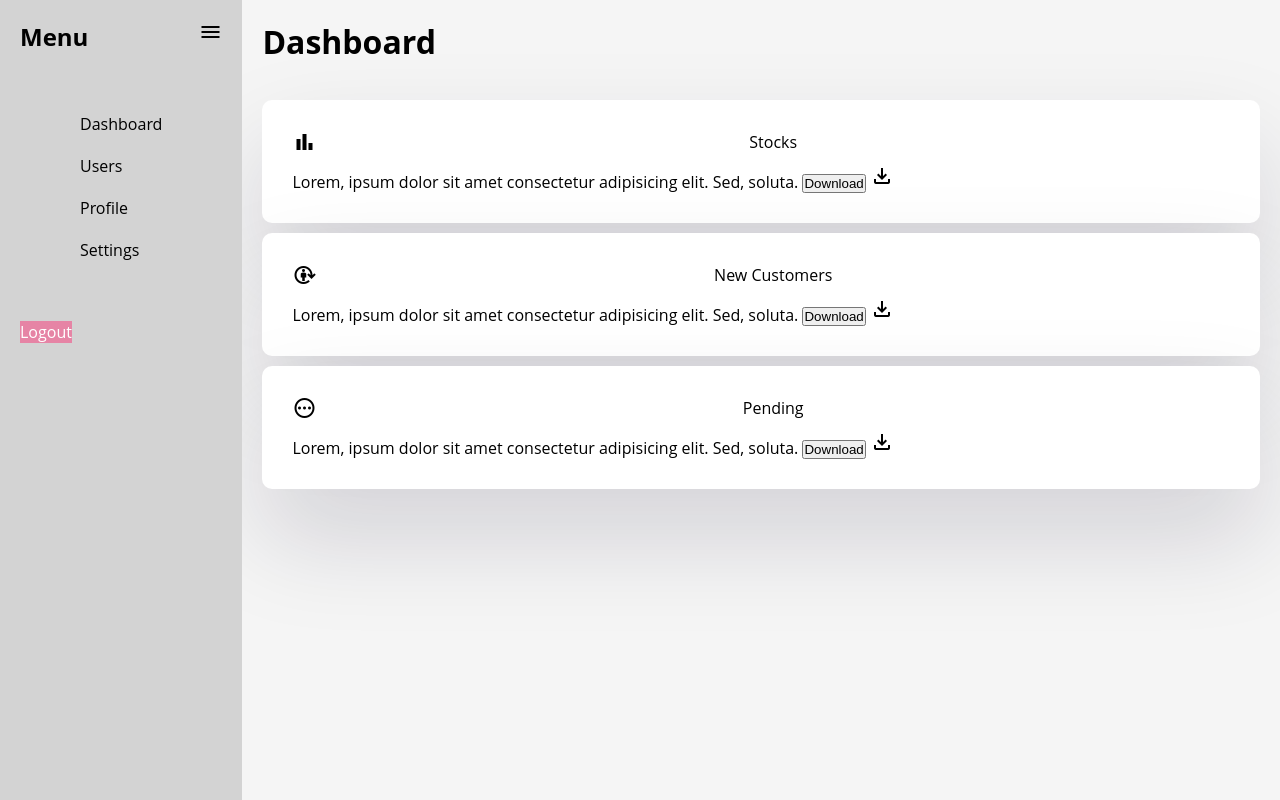
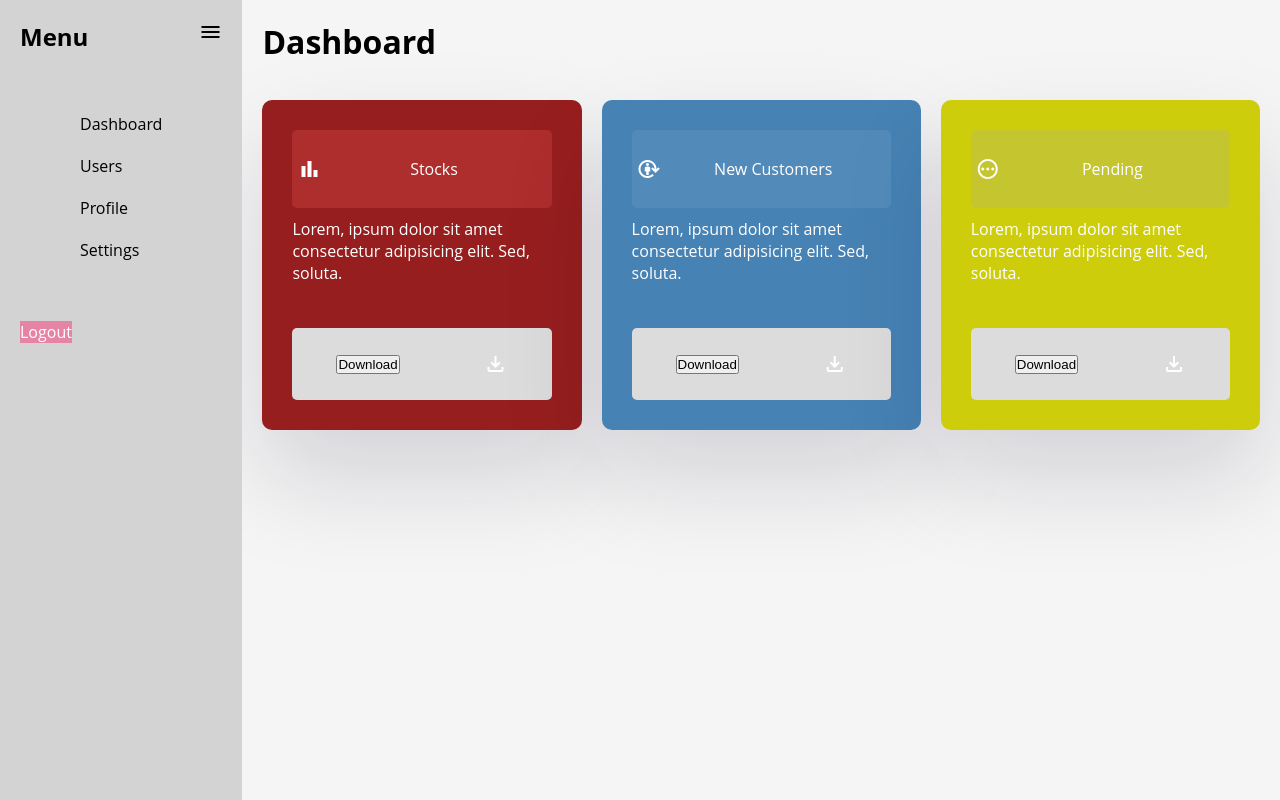
Before and after one commit to ZeeAzeez/dashboard, a plain HTML site: page dashboard.html in a window 1280 px wide. Drawn offline with nearby package versions, Linux system fonts and the light colour scheme.

Commit message:
new commits

```diff
--- a/dashboard.css
+++ b/dashboard.css
@@ -81,6 +81,8 @@ footer{
     padding: 30px;
     box-shadow: rgba(17, 12, 46, 0.15) 0px 48px 100px 0px;
     margin-bottom: 10px;
+    display:grid;
+    grid-template-columns: 1fr;
 }
 .stocks-header{
     display:flex;
@@ -88,3 +90,55 @@ footer{
     align-items: center;
     margin-bottom: 10px;
 }
+.stocks{
+    background-color: rgb(151, 30, 30);
+    color: white;
+}
+.bg__stock{
+    background: rgba(225, 82, 82, 0.3);
+    padding: 5px;
+    border-radius: 5px;
+}
+.bg__new__customer{
+    background: rgb(82, 139, 186);
+    padding: 5px;
+    border-radius: 5px;
+}
+.bg__pending{
+    background: rgb(197, 197, 48);
+    padding: 5px;
+    border-radius: 5px;
+}
+.new-customers{
+    background-color: steelblue;
+    color: white;
+}
+.pending{
+    background-color: rgb(205, 205, 12);
+    color: white;
+}
+.main-content{
+    display: grid;
+    grid-template-columns: repeat(3, 1fr);
+    grid-gap: 20px;
+    height: 50%;
+}
+.button-group{
+    display: flex;
+    justify-content: space-around;
+    align-items: center;
+    padding: 2px;
+    background-color: gainsboro;
+    border-radius: 5px;
+}
+/* .button{
+    padding: 10px;
+    border-radius: 5px;
+    border: none;
+    cursor: pointer;
+} */
+@media(max-width: 768px){
+    .main-content{
+        grid-template-columns: 1fr;
+    }
+}
--- a/dashboard.html
+++ b/dashboard.html
@@ -15,31 +15,37 @@
     <main>
       <div class="main-content">
         <div class="content stocks">
-            <div class="stocks-header">
+            <div class="stocks-header bg__stock">
             <span class="material-symbols-outlined">bar_chart</span>
-            <span class="content-header">Stocks</span> <br>
+            <span class="content-header">Stocks</span><br>
         </div>
           Lorem, ipsum dolor sit amet consectetur adipisicing elit. Sed, soluta.
+          <div class="button-group">
           <button type="button" class="button">Download</button>
           <span class="material-symbols-outlined">download</span>
         </div>
+        </div>
         <div class="content new-customers">
-            <div class="stocks-header">
+            <div class="stocks-header bg__new__customer">
             <span class="material-symbols-outlined">metabolism</span>
             <span class="content-header">New Customers</span><br>
         </div>
             Lorem, ipsum dolor sit amet consectetur adipisicing elit. Sed, soluta.
+            <div class="button-group">
             <button type="button" class="button">Download</button>
             <span class="material-symbols-outlined">download</span>
+          </div>
         </div>
         <div class="content pending">
-            <div class="stocks-header">
+            <div class="stocks-header bg__pending">
             <span class="material-symbols-outlined">pending</span>
             <span class="content-header">Pending</span><br>
             </div>
             Lorem, ipsum dolor sit amet consectetur adipisicing elit. Sed, soluta.
+            <div class="button-group">
             <button type="button" class="button">Download</button>
             <span class="material-symbols-outlined">download</span>
+          </div>
         </div>
       </div>
     </main>
```
